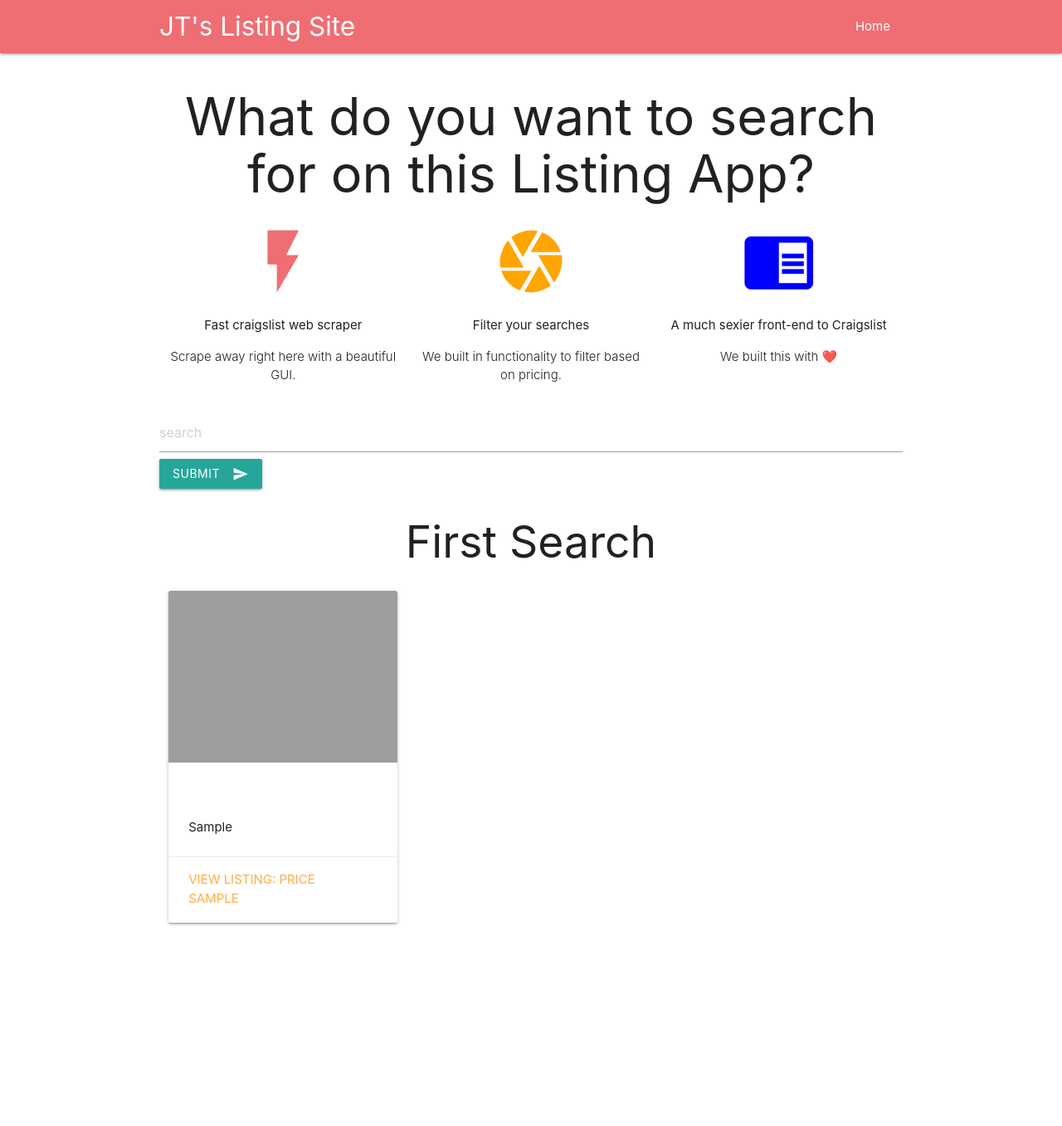
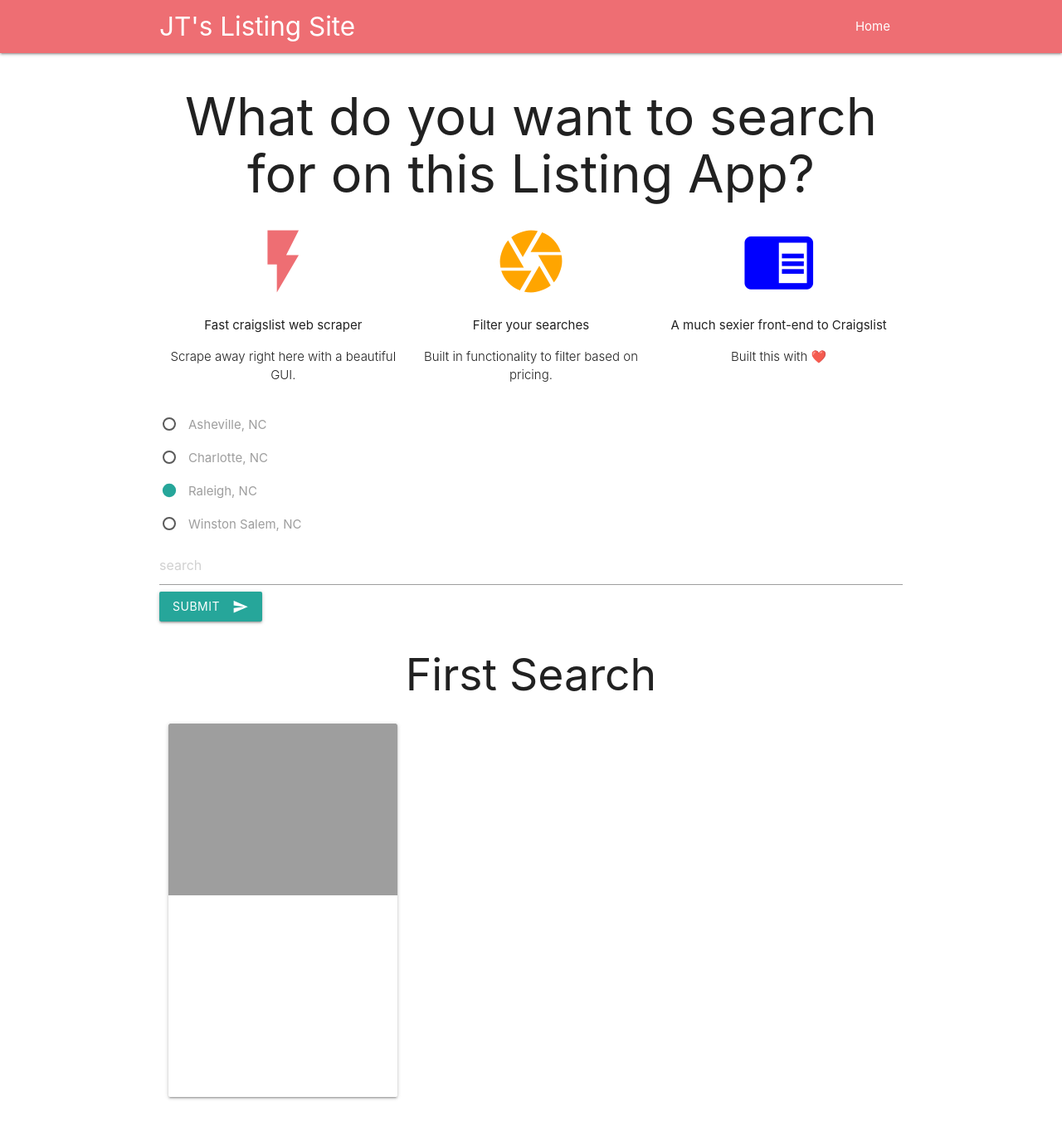
Before and after one commit to jltsao88/listings_app, a Django app: template templates/my_app/new_search.html in a window 1280 px wide. Shown: the whole page at 83% size. Before the commit the page ends 1115 px from the top, so only its background shows below. Run offline with Django 3.2, Linux system fonts and the light colour scheme; data comes from the database, SQL or seed files in the repository; both versions use the stored data as it was before the commit; the template is opened without the code that fills it: values that come from a table or form of the project are taken from there, most other values are stand-ins (such as "Sample title", 1, 10 or a date in 2020); grey boxes are pictures that could not be loaded.

Commit message:
added location choices

```diff
--- a/my_app/views.py
+++ b/my_app/views.py
@@ -4,7 +4,7 @@
 import requests
 from . import models
 
-BASE_CRAIGSLIST_URL = 'https://raleigh.craigslist.org/search/?query={}'
+BASE_CRAIGSLIST_URL = 'https://{}.craigslist.org/search/?query={}'
 BASE_IMAGE_URL = 'https://images.craigslist.org/{}_300x300.jpg'
 
 # Create your views here.
@@ -12,9 +12,10 @@
     return render(request, template_name='base.html')
 
 def new_search(request):
+    location = request.POST.get('location')
     search = request.POST.get('search')
     models.Search.objects.create(search=search)
-    final_url = BASE_CRAIGSLIST_URL.format(quote_plus(search))
+    final_url = BASE_CRAIGSLIST_URL.format(location, quote_plus(search))
     response = requests.get(final_url)
     data = response.text
     soup = BeautifulSoup(data, features='html.parser')
@@ -41,7 +42,6 @@
         final_postings.append((post_title, post_url, post_price, post_image_url))
 
 
-
     stuff_for_frontend = {
         'search': search,
         'final_postings': final_postings,
--- a/static/css/style.css
+++ b/static/css/style.css
@@ -1,34 +1,12 @@
 .card {
-    height: 400px; /* Your height here */
+    height: 450px; /* Your height here */
     overflow: hidden;
 }
 
 .card-image {
-    height: 250px; /* Your height here */
+    height: 300px; /* Your height here */
+    width:100%;
+    height:100%;
     overflow: hidden;
+
 }
-
-.flex-container {
-    padding: 0;
-    margin: 0;
-    list-style: none;
-
-    display: -webkit-box;
-    display: -moz-box;
-    display: -ms-flexbox;
-    display: -webkit-flex;
-    display: flex;
-
-    flex-flow: row wrap;
-    justify-content: space-around;
-}
-
-.flex-item {
-    background: tomato;
-    padding: 5px;
-    width: 200px;
-    height: 150px;
-    margin-top: 10px;
-
-    line-height: 150px;
-}
--- a/templates/base.html
+++ b/templates/base.html
@@ -40,7 +40,7 @@
                 <div class="center">
                     <i class="large material-icons" style="color: orange">camera</i>
                     <p>Filter your searches</p>
-                    <p class="light center">We built in functionality to filter based on pricing.</p>
+                    <p class="light center">Built in functionality to filter based on pricing.</p>
                 </div>
             </div>
 
@@ -49,13 +49,39 @@
                 <div class="center">
                     <i class="large material-icons" style="color: blue">chrome_reader_mode</i>
                     <p>A much sexier front-end to Craigslist</p>
-                    <p class="light center">We built this with ❤️</p>
+                    <p class="light center">Built this with ❤️</p>
                 </div>
             </div>
         </div>
 
+
+
         <form action="{% url 'new_search' %}" method="post">
             {% csrf_token %}
+            <p>
+                <label>
+                    <input name="location" type="radio" value="asheville" />
+                    <span>Asheville, NC</span>
+                </label>
+            </p>
+            <p>
+                <label>
+                    <input name="location" type="radio" value="charlotte" />
+                    <span>Charlotte, NC</span>
+                </label>
+            </p>
+            <p>
+                <label>
+                    <input name="location" type="radio" value="raleigh" checked />
+                    <span>Raleigh, NC</span>
+                </label>
+            </p>
+            <p>
+                <label>
+                    <input name="location" type="radio" value="winstonsalem" />
+                    <span>Winston Salem, NC</span>
+                </label>
+            </p>
             <input type="text" name="search" placeholder="search">
             <button class="btn waves-effect waves-light" type="submit" name="action">Submit
                 <i class="material-icons right">send</i>
```
Also changed, not shown: db.sqlite3 (deleted).
